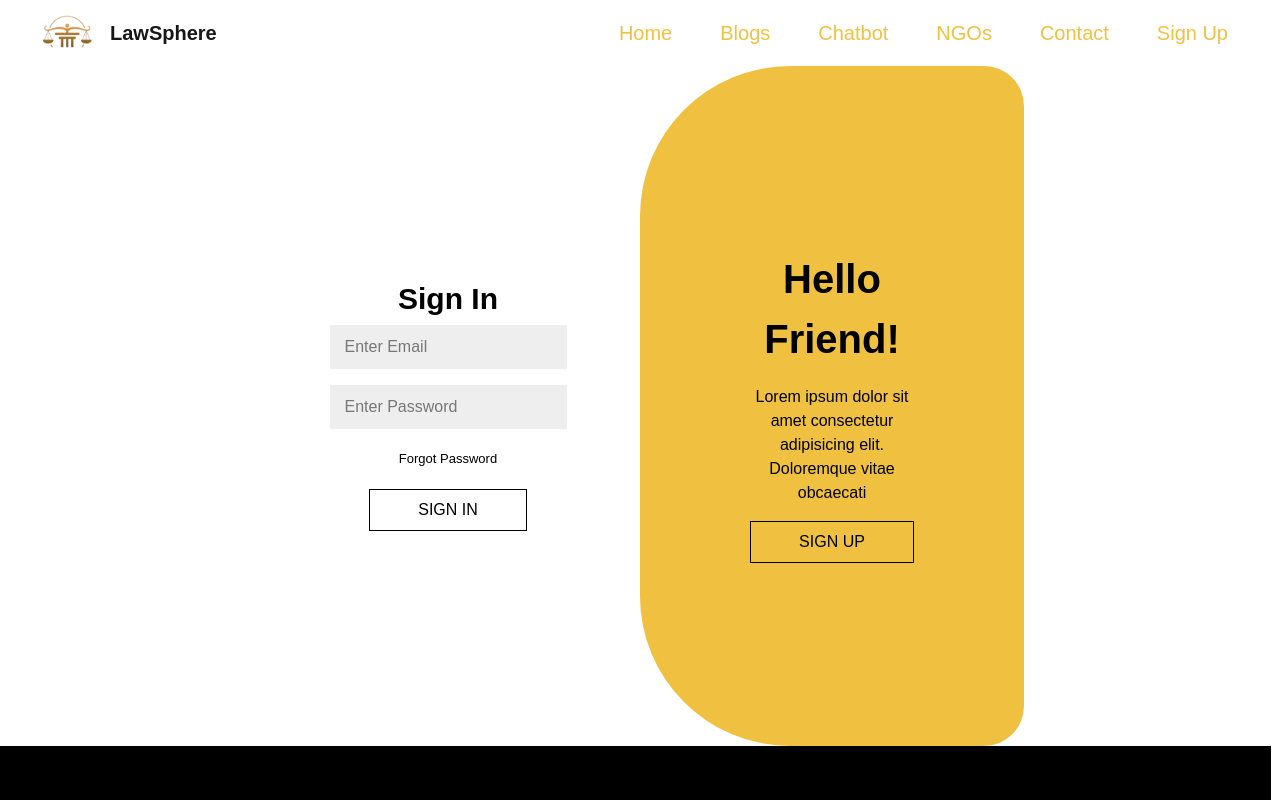
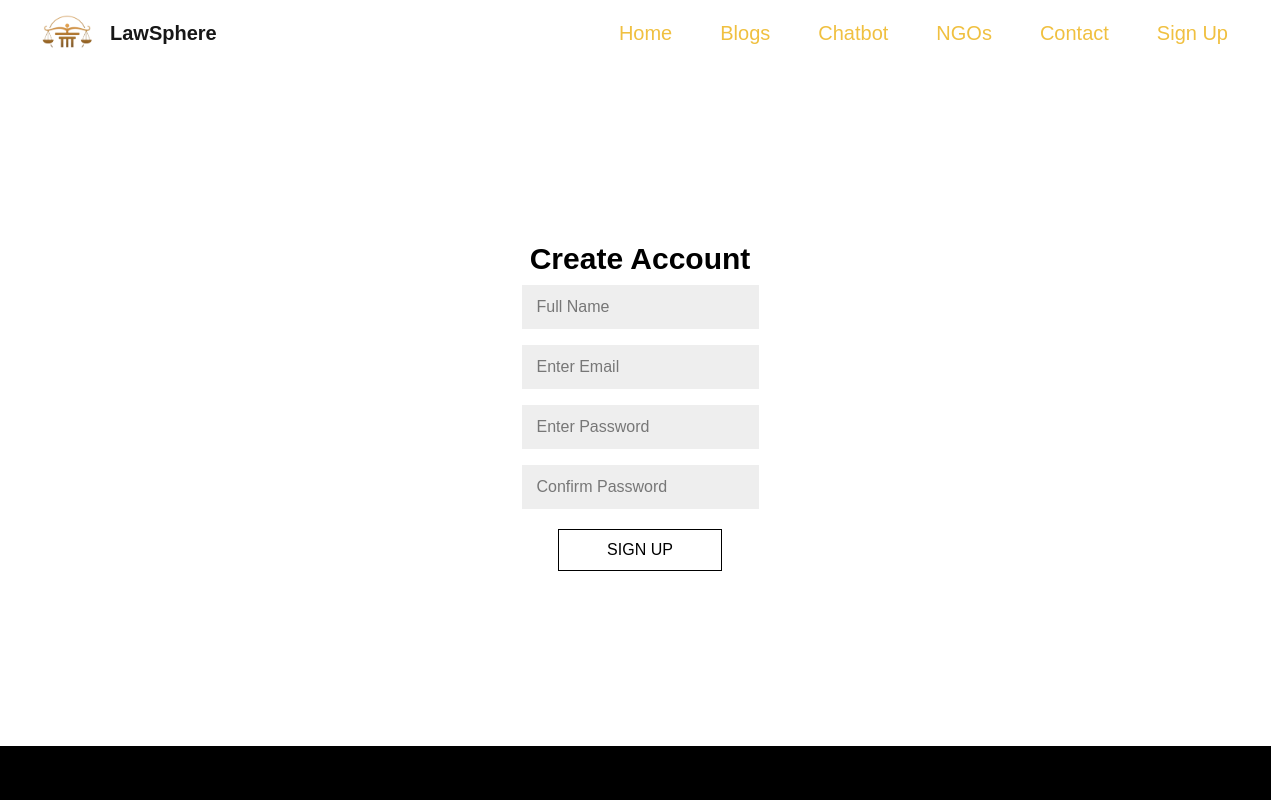
Before and after one commit to Shifa3016/ai_legal_assistance, a Next.js app: page /signin in a window 1280 px wide. Shown: the top 800 px of the page. Built offline with nearby package versions, Linux system fonts and the light colour scheme.

Commit message:
Update page.js

```diff
--- a/app/signin/page.js
+++ b/app/signin/page.js
@@ -1,38 +1,120 @@
-import Button from "../components/Button";
-import Button2 from "../components/Button";
+'use client';
+import { useState } from 'react';
+import { useRouter } from 'next/navigation';
 import Link from "next/link";
-export default function SignIn(){
-    return(
-        <div>
-      <div
-        className="flex bg-white text-black justify-center w-[60%] mx-auto h-[85vh] rounded-[40px]"
-      >
+
+export default function SignupPage() {
+  const [formData, setFormData] = useState({
+    name: '',
+    email: '',
+    password: '',
+    passwordConfirm: ''
+  });
+  const [error, setError] = useState('');
+  const [loading, setLoading] = useState(false);
+  const router = useRouter();
+
+  const handleChange = (e) => {
+    const { name, value } = e.target;
+    setFormData(prev => ({
+      ...prev,
+      [name]: value
+    }));
+  };
+
+  const handleSubmit = async (e) => {
+    e.preventDefault();
+    setLoading(true);
+    setError('');
+
+    // Client-side validation
+    if (formData.password !== formData.passwordConfirm) {
+      setError('Passwords do not match');
+      setLoading(false);
+      return;
+    }
+
+    try {
+      const response = await fetch(`${process.env.NEXT_PUBLIC_API_URL || 'http://localhost:5000'}/api/auth/register`, {
+        method: 'POST',
+        headers: {
+          'Content-Type': 'application/json',
+        },
+        body: JSON.stringify(formData),
+      });
+
+      const data = await response.json();
+
+      if (!response.ok) {
+        throw new Error(data.message || 'Registration failed');
+      }
+
+      // Redirect to login page after successful registration
+      router.push('/signin');
+    } catch (err) {
+      setError(err.message);
+    } finally {
+      setLoading(false);
+    }
+  };
+
+  return (
+    <div>
+      <div className="flex bg-white text-black justify-center w-[60%] mx-auto h-[85vh] rounded-[40px]">
+        {/* Left side remains the same */}
+
         <div className="right-signup w-[50%] flex flex-col items-center justify-center text-center">
-          <h2 className="font-bold text-3xl">Sign In</h2>
-          <div className="form-container sign-up flex flex-col justify-center px-[48px]  items-center">
-            <form action="connect.php" method="post">
-              <input className="my-2 bg-[#eee] py-[10px] px-[15px] border-none" type="email" placeholder="Enter Email" />
-              <input className="my-2 bg-[#eee] py-[10px] px-[15px] border-none mb-[20px]" type="password" placeholder="Enter Password" />
-              <div className="text-[13px] mb-[20px]">Forgot Password</div>
-              <button className="px-12 py-2 mx-1 border border-black text-black hover:text-[#f0c040] hover:bg-black hover:border-[#f0c040] hover:font-bold transition"
-              >SIGN IN
+          <h2 className="font-bold text-3xl">Create Account</h2>
+          {error && <div className="text-red-500 mb-4">{error}</div>}
+          <div className="form-container sign-up flex flex-col justify-center px-[48px] items-center">
+            <form onSubmit={handleSubmit}>
+              <input
+                className="my-2 bg-[#eee] py-[10px] px-[15px] border-none"
+                type="text"
+                name="name"
+                placeholder="Full Name"
+                value={formData.name}
+                onChange={handleChange}
+                required
+              />
+              <input
+                className="my-2 bg-[#eee] py-[10px] px-[15px] border-none"
+                type="email"
+                name="email"
+                placeholder="Enter Email"
+                value={formData.email}
+                onChange={handleChange}
+                required
+              />
+              <input
+                className="my-2 bg-[#eee] py-[10px] px-[15px] border-none"
+                type="password"
+                name="password"
+                placeholder="Enter Password"
+                value={formData.password}
+                onChange={handleChange}
+                required
+              />
+              <input
+                className="my-2 bg-[#eee] py-[10px] px-[15px] border-none mb-[20px]"
+                type="password"
+                name="passwordConfirm"
+                placeholder="Confirm Password"
+                value={formData.passwordConfirm}
+                onChange={handleChange}
+                required
+              />
+              <button
+                type="submit"
+                className="px-12 py-2 mx-1 border border-black text-black hover:text-[#f0c040] hover:bg-black hover:border-[#f0c040] hover:font-bold transition"
+                disabled={loading}
+              >
+                {loading ? 'Registering...' : 'SIGN UP'}
               </button>
             </form>
           </div>
         </div>
-        <div className="left-signup bg-[#f0c040] w-[50%] flex flex-col items-center justify-center text-center rounded-tl-[150px] rounded-bl-[150px] rounded-tr-[40px] rounded-br-[40px] px-[100px]">
-          <h1 className="text-[40px] font-bold">Hello Friend!</h1>
-          <p className="text-[16px] my-4">
-            Lorem ipsum dolor sit amet consectetur adipisicing elit. Doloremque
-            vitae obcaecati
-          </p>
-          <div>
-            <Link href="/signup"><button className="px-12 py-2 mx-1 border border-black text-black hover:text-[#f0c040] hover:bg-black hover:border-[#f0c040] hover:font-bold transition"
-            >SIGN UP
-            </button></Link>
-          </div>
-        </div>
       </div>
     </div>
-    );
+  );
 }
```
